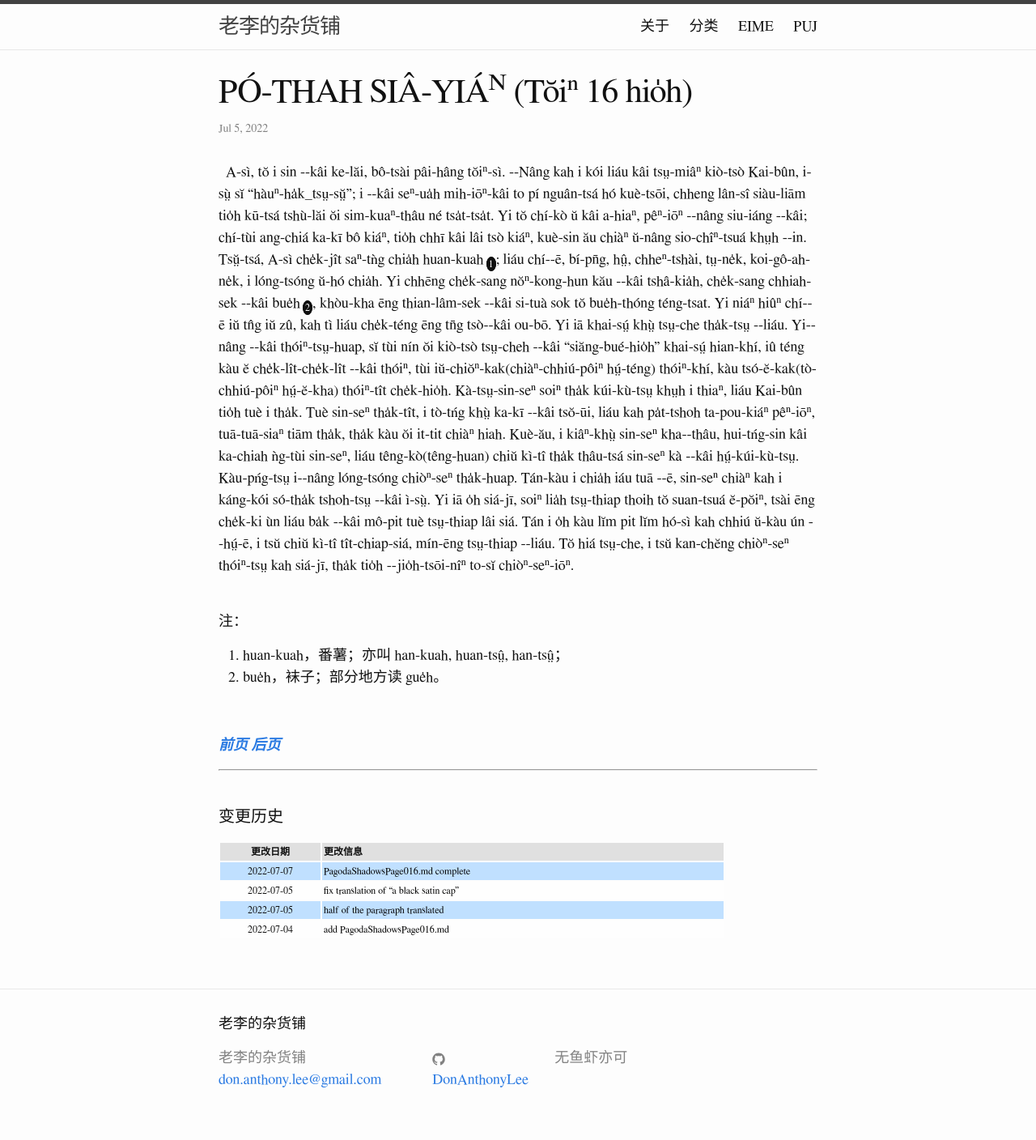
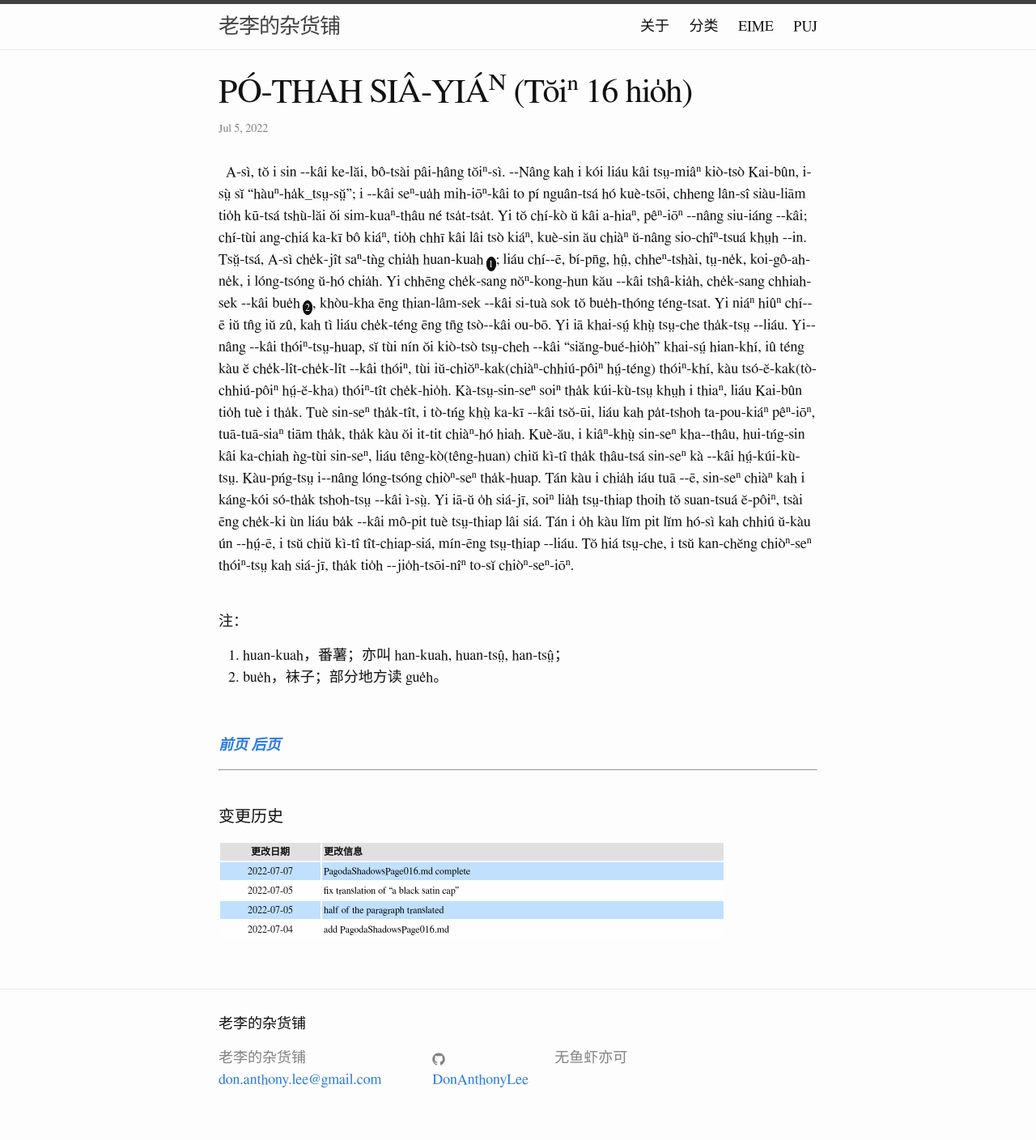
Before and after one commit to DonAnthonyLee/DonAnthonyLee.github.io, a Jekyll site: the page built from docs/puj/PagodaShadowsPage016.md, in a window 1280 px wide. Shown: the whole page at 81% size. Built offline with Jekyll 4.4.1, drawn with Linux system fonts in a browser that asks for light colours; some web fonts are replaced.

Commit message:
fix typo (IGNORE_CHANGELOG)

```diff
--- a/docs/puj/PagodaShadowsPage016.md
+++ b/docs/puj/PagodaShadowsPage016.md
@@ -33,15 +33,15 @@
 <!-- His teacher first read a few columns to him, and Kai Bun repeated these after him. -->
 Kà-tsṳ-sin-seⁿ soiⁿ tha̍k kúi-kù-tsṳ khṳh i thiaⁿ, liáu Kai-bûn tio̍h tuè i tha̍k.
 <!-- Then he went to his seat and studied aloud at the top of his voice, as all the other boys did, until he had learned the lesson. -->
-Tuè sin-seⁿ tha̍k-tît, i tò-tńg khṳ̀ ka-kī &#x002D;&#x002D;kâi tsŏ-ūi, liáu kah pa̍t-tshoh ta-pou-kiáⁿ pêⁿ-iōⁿ, tuā-tuā-siaⁿ tiām tha̍k, tha̍k kàu ŏi it-tit chiàⁿ hiah.
+Tuè sin-seⁿ tha̍k-tît, i tò-tńg khṳ̀ ka-kī &#x002D;&#x002D;kâi tsŏ-ūi, liáu kah pa̍t-tshoh ta-pou-kiáⁿ pêⁿ-iōⁿ, tuā-tuā-siaⁿ tiām tha̍k, tha̍k kàu ŏi it-tit chiàⁿ-hó hiah.
 <!-- Then he went and turned his back toward his teacher and repeated his lesson from memory. -->
 Kuè-ău, i kiâⁿ-khṳ̀ sin-seⁿ kha&#x002D;&#x002D;thâu, hui-tńg-sin kâi ka-chiah ǹg-tùi sin-seⁿ, liáu têng-kò(têng-huan) chiŭ kì-tî tha̍k thâu-tsá sin-seⁿ kà &#x002D;&#x002D;kâi hṳ́-kúi-kù-tsṳ.
 <!-- In this way he went over the whole book. -->
 Kàu-pńg-tsṳ i&#x002D;&#x002D;nâng lóng-tsóng chiòⁿ-seⁿ tha̍k-huap.
 <!-- When he was older, the meaning would be explained to him. -->
-Tán-kàu i chia̍h iáu tuā &#x002D;&#x002D;ē, sin-seⁿ chiàⁿ kah i káng-kói só-tha̍k tshoh-tsṳ &#x002D;&#x002D;kâi ì-sṳ̀.
+Tán kàu i chia̍h iáu tuā &#x002D;&#x002D;ē, sin-seⁿ chiàⁿ kah i káng-kói só-tha̍k tshoh-tsṳ &#x002D;&#x002D;kâi ì-sṳ̀.
 <!-- He learned also to write, beginning by putting his copy under thin paper, and following it with a little brush wet with ink. -->
-Yi iā o̍h siá-jī, soiⁿ lia̍h tsṳ-thiap thoih tŏ suan-tsuá ĕ-pŏiⁿ, tsài ēng che̍k-ki ùn liáu ba̍k &#x002D;&#x002D;kâi mô-pit tuè tsṳ-thiap lâi siá.
+Yi iā-ŭ o̍h siá-jī, soiⁿ lia̍h tsṳ-thiap thoih tŏ suan-tsuá ĕ-pôiⁿ, tsài ēng che̍k-ki ùn liáu ba̍k &#x002D;&#x002D;kâi mô-pit tuè tsṳ-thiap lâi siá.
 <!-- After he had learned to hold his brush and guide his hand well, he wrote the copy from memory. -->
 Tán i o̍h kàu lĭm pit lĭm hó-sì kah chhiú ŭ-kàu ún &#x002D;&#x002D;hṳ́-ē, i tsŭ chiŭ kì-tî tît-chiap-siá, mín-ēng tsṳ-thiap &#x002D;&#x002D;liáu.
 <!-- Reading and writing would be his only studies, no matter how many years he remained at school. -->
```
